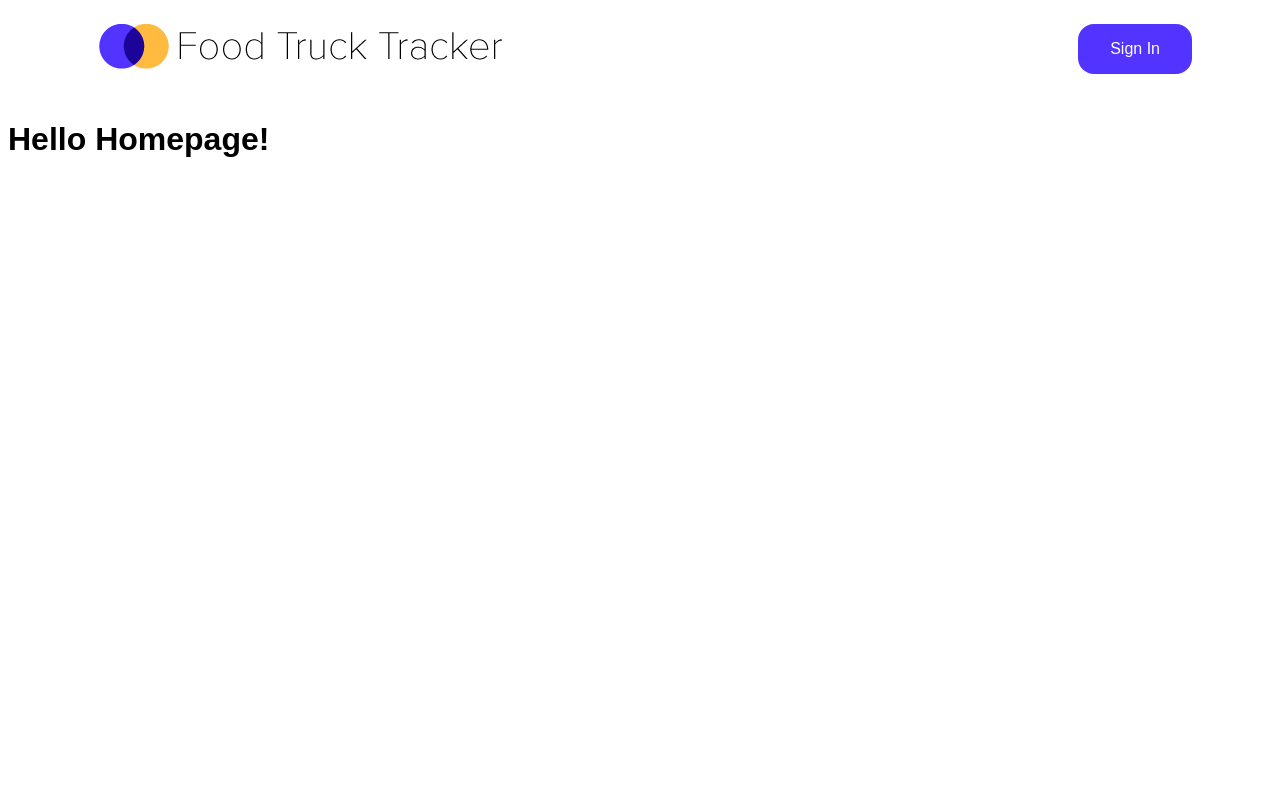
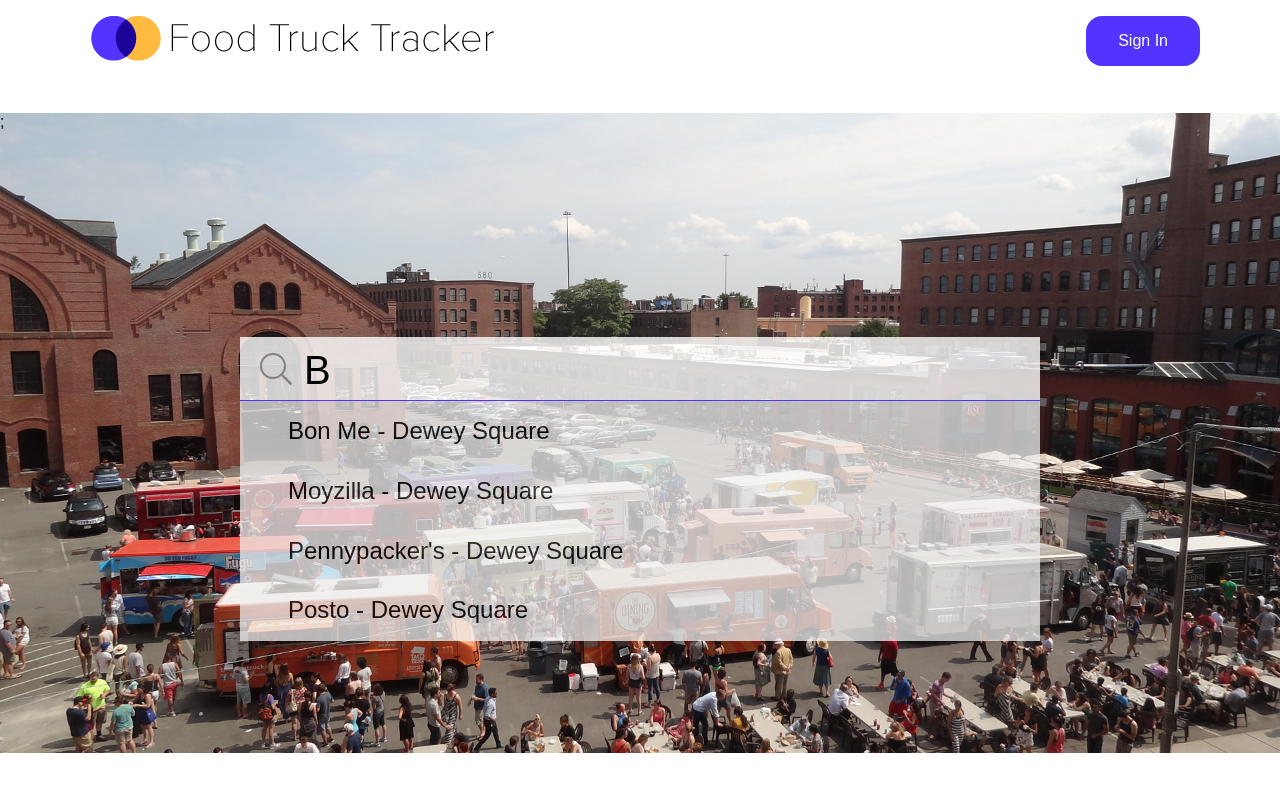
Before and after one commit to uptonm/food-truck-tracker, a React (Create React App) app in the folder client-v2/: page / in a window 1280 px wide. Shown: the top 792 px of the page. Built offline with nearby package versions, Linux system fonts and the light colour scheme; a web font is replaced by a local one.

Commit message:
finished basic search bar, still needs asnyc integration

```diff
--- /dev/null
+++ b/client-v2/src/assets/sampleData.json
@@ -0,0 +1,12 @@
+{
+  "foodTrucks": [
+    { "name": "Bon Me", "location": "Dewey Square" },
+    { "name": "Moyzilla", "location": "Dewey Square" },
+    { "name": "Pennypacker's", "location": "Dewey Square" },
+    { "name": "Posto", "location": "Dewey Square" },
+    { "name": "Saté Grill", "location": "Dewey Square" },
+    { "name": "Taco Party", "location": "Dewey Square" },
+    { "name": "The Cookie Monstah", "location": "Dewey Square" },
+    { "name": "Zo on the Go", "location": "Dewey Square" }
+  ]
+}
--- a/client-v2/src/assets/styles/font.css
+++ b/client-v2/src/assets/styles/font.css
@@ -1,3 +1,4 @@
 * {
   font-family: 'Proxima Nova', sans-serif;
+  box-sizing: border-box;
 }
--- /dev/null
+++ b/client-v2/src/assets/styles/homepage.css
@@ -0,0 +1,11 @@
+.jumbotron {
+  background: url('../images/splashscreen.jpg') center center / cover no-repeat;
+  margin: 0;
+  padding: 0;
+  height: 80vh;
+  width: 100vw;
+  position: relative;
+}
+
+.jumbotron .searchBar {
+}
--- /dev/null
+++ b/client-v2/src/assets/styles/searchBar.css
@@ -0,0 +1,70 @@
+.searchBar {
+  position: absolute;
+  top: 30%;
+  width: 100%;
+  display: flex;
+  flex-direction: column;
+  justify-content: center;
+  align-items: flex-start;
+  padding: 2rem 15rem;
+}
+
+.searchBar-container {
+  position: relative;
+  width: 100%;
+}
+
+.searchBar-icon {
+  position: absolute;
+  top: 1rem;
+  left: 1.25rem;
+  height: 2rem;
+}
+
+.searchBar-icon path {
+  transition: all 0.25s;
+}
+
+.searchBar-input {
+  transition: all 0.25s;
+  border: none;
+  border-bottom: 1px solid #5333ff;
+  background-color: rgba(255, 255, 255, 0.8);
+  height: 4rem;
+  width: 100%;
+  font-size: 2.5rem;
+  padding: 1rem 1rem 0.75rem 4rem;
+}
+.searchBar-input:focus {
+  outline: none;
+  border-bottom: 2px solid #5333ff;
+}
+
+.searchBar-results {
+  opacity: 0.75;
+  list-style: none;
+  padding: 0;
+  margin: 0;
+  width: 100%;
+  height: 15rem;
+  overflow: auto;
+}
+
+.searchBar-result {
+  padding: 1rem 2rem;
+  background-color: #efefef;
+  padding: 1rem 3rem;
+}
+.searchBar-result:hover {
+  background-color: #dddddd;
+}
+
+.searchBar-result-info {
+  font-weight: 200;
+  font-size: 1.5rem;
+  margin: 0;
+}
+
+.searchBar-result-name {
+  font-weight: 400;
+}
--- /dev/null
+++ b/client-v2/src/components/SearchBar.js
@@ -0,0 +1,76 @@
+import React, { Component } from 'react';
+
+import '../assets/styles/searchBar.css';
+import sampleData from '../assets/sampleData.json';
+import SearchIcon from './SearchIcon';
+
+class SearchBar extends Component {
+  state = {
+    isFocused: false,
+    searchInput: 'B',
+    results: [],
+    filteredResults: []
+  };
+
+  componentDidMount() {
+    this.setState({ ...this.state, results: sampleData.foodTrucks });
+  }
+
+  renderResults() {
+    if (this.state.searchInput.length > 0 && this.state.results.length > 0) {
+      return this.state.results.map((result, index) => {
+        return (
+          <li className="searchBar-result" key={index}>
+            <h1 className="searchBar-result-info">
+              <span className="searchBar-result-name">{result.name}</span> -{' '}
+              {result.location}
+            </h1>
+          </li>
+        );
+      });
+    }
+  }
+
+  filterResults() {
+    this.setState({
+      ...this.state,
+      filteredResults: this.state.results.filter(({ name }) => {
+        return name
+          .toLowerCase()
+          .startsWith(this.state.searchInput.toLowerCase());
+      })
+    });
+  }
+
+  handleSearchInput(e) {
+    this.setState(
+      { ...this.state, searchInput: e.target.value },
+      this.filterResults
+    );
+  }
+
+  render() {
+    return (
+      <div className="searchBar">
+        <div className="searchBar-container">
+          <SearchIcon
+            class="searchBar-icon"
+            color={this.state.isFocused ? 'orange' : 'gray'}
+            height="2rem"
+          />
+          <input
+            type="text"
+            className="searchBar-input"
+            value={this.state.searchInput}
+            onChange={e => this.handleSearchInput(e)}
+            onFocus={() => this.setState({ ...this.state, isFocused: true })}
+            onBlur={() => this.setState({ ...this.state, isFocused: false })}
+          />
+        </div>
+        <ul className="searchBar-results">{this.renderResults()}</ul>
+      </div>
+    );
+  }
+}
+
+export default SearchBar;
--- /dev/null
+++ b/client-v2/src/components/SearchIcon.js
@@ -0,0 +1,21 @@
+import React from 'react';
+
+export default props => {
+  return (
+    <svg
+      aria-hidden="true"
+      focusable="false"
+      data-prefix="fal"
+      data-icon="search"
+      className={`svg-inline--fa fa-search fa-w-16 ${props.class}`}
+      role="img"
+      xmlns="http://www.w3.org/2000/svg"
+      viewBox="0 0 512 512"
+    >
+      <path
+        fill={props.color || 'black'}
+        d="M508.5 481.6l-129-129c-2.3-2.3-5.3-3.5-8.5-3.5h-10.3C395 312 416 262.5 416 208 416 93.1 322.9 0 208 0S0 93.1 0 208s93.1 208 208 208c54.5 0 104-21 141.1-55.2V371c0 3.2 1.3 6.2 3.5 8.5l129 129c4.7 4.7 12.3 4.7 17 0l9.9-9.9c4.7-4.7 4.7-12.3 0-17zM208 384c-97.3 0-176-78.7-176-176S110.7 32 208 32s176 78.7 176 176-78.7 176-176 176z"
+      />
+    </svg>
+  );
+};
--- a/client-v2/src/index.js
+++ b/client-v2/src/index.js
@@ -4,6 +4,7 @@ import App from './App';
 import * as serviceWorker from './serviceWorker';
 
 import './assets/styles/font.css';
+import './assets/styles/normalize.css';
 
 ReactDOM.render(<App />, document.getElementById('root'));
 
--- a/client-v2/src/pages/Homepage.js
+++ b/client-v2/src/pages/Homepage.js
@@ -1,5 +1,12 @@
 import React from 'react';
+import SearchBar from '../components/SearchBar';
+
+import '../assets/styles/homepage.css';
 
 export default () => {
-  return <h1>Hello Homepage!</h1>;
+  return (
+    <div className="jumbotron">
+      <SearchBar />;
+    </div>
+  );
 };
```
Also changed, not shown: client-v2/src/assets/images/splashscreen.jpg (added).
